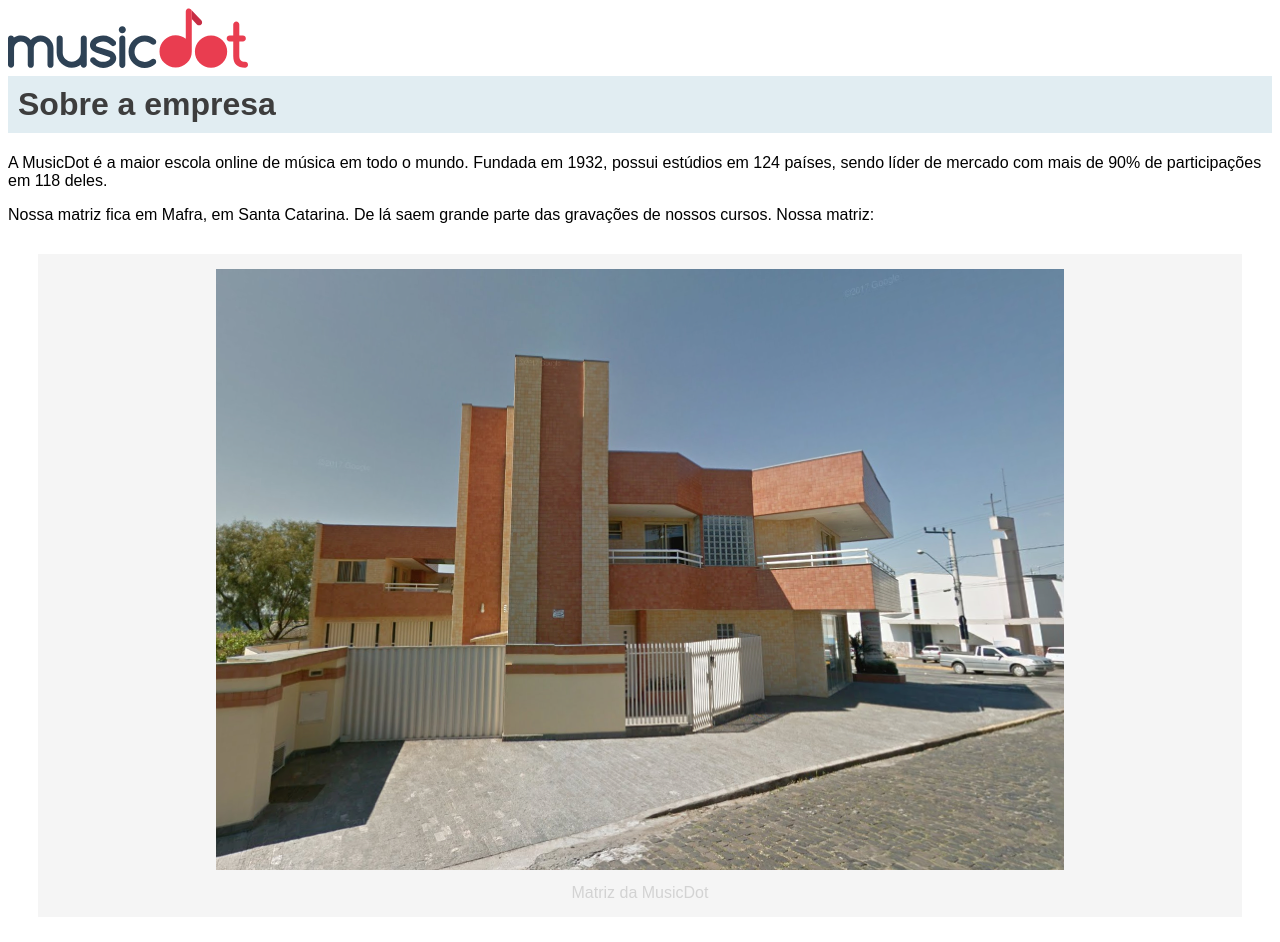
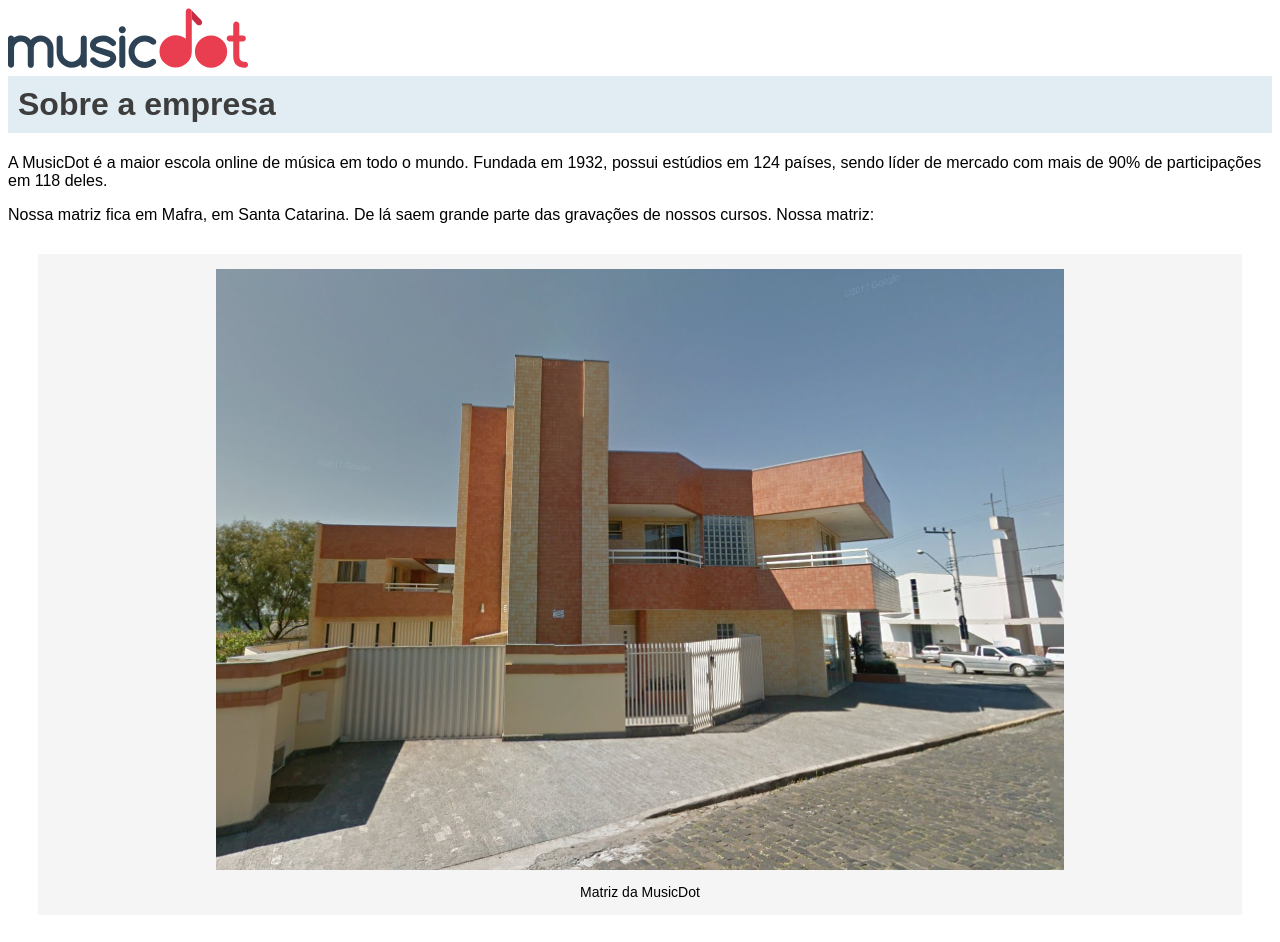
Before and after one commit to lalrianymendes/music-dot, a plain HTML site: page sobre2.html in a window 1280 px wide. Shown: the top 942 px of the page. Drawn offline with Linux system fonts and the light colour scheme.

Commit message:
Tópico CSS, Atividade 2

```diff
--- a/style.css
+++ b/style.css
@@ -27,5 +27,9 @@ figure {
 }
 
 figure figcaption {
+    font-size: 14px;
+    color: #000;
+    font-weight: 400;
     margin-top: 10px;
+    text-align: center;
 }
```
